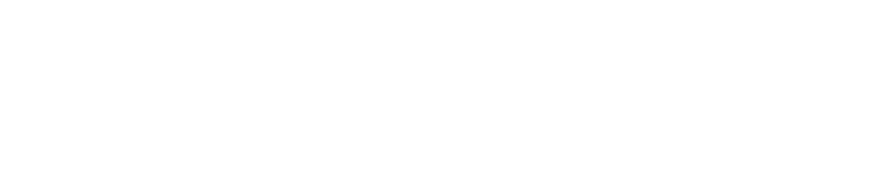
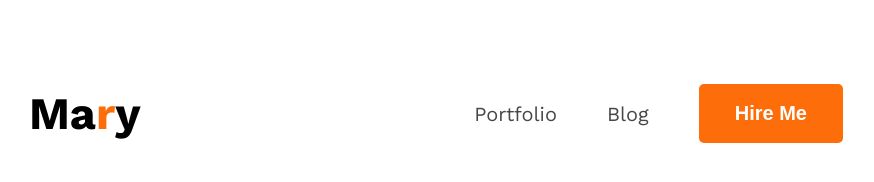
Before and after one commit to Antim-5252/web-dev-portfolio, a plain HTML site: page index.html in a window 1280 px wide. Shown: the whole page, without its empty margins (204-1078 px from the left). Drawn offline with nearby package versions, Linux system fonts and the light colour scheme.

Commit message:
nav done

```diff
--- /dev/null
+++ b/css/portfolio.css
@@ -0,0 +1,51 @@
+@import url('https://fonts.googleapis.com/css2?family=Open+Sans:ital,wght@0,300..800;1,300..800&family=Work+Sans:ital,wght@0,100..900;1,100..900&display=swap');
+
+body {
+    font-family: "Work Sans", sans-serif;
+}
+
+.primary-color {
+    color: #FD6E0A;
+}
+
+.dark-2 {
+    color: #474747;
+    font-size: 20px;
+
+}
+
+.btn-primary {
+    background-color: #FD6E0A;
+    color: white;
+    font-weight: bold;
+    font-size: 20px;
+    padding: 18px 36px;
+    border: none;
+    border-radius: 5px;
+}
+
+nav {
+    display: flex;
+    justify-content: space-between;
+    margin: 50px 225px;
+}
+
+.nav-title {
+    font-weight: 800px;
+    font-size: 45px;
+}
+
+nav ul {
+    display: flex;
+    align-items: center;
+
+}
+
+nav ul li {
+    list-style: none;
+    margin-left: 50px;
+}
+
+nav ul li a {
+    text-decoration: none;
+}
--- a/index.html
+++ b/index.html
@@ -1,13 +1,23 @@
 <!DOCTYPE html>
 <html lang="en">
+
 <head>
     <meta charset="UTF-8">
     <meta name="viewport" content="width=device-width, initial-scale=1.0">
     <title>Web Developer Portfolio</title>
+    <link rel="stylesheet" href="css/portfolio.css">
 </head>
+
 <body>
     <header>
-
+        <nav>
+            <h2 class="nav-title">Ma<span class="primary-color">r</span>y</h2>
+            <ul>
+                <li><a class="dark-2" href="">Portfolio</a></li>
+                <li><a class="dark-2" href="">Blog</a></li>
+                <li><a href=""><button class="btn-primary">Hire Me</button></a></li>
+            </ul>
+        </nav>
     </header>
     <main>
 
@@ -16,4 +26,5 @@
 
     </footer>
 </body>
+
 </html>
```
